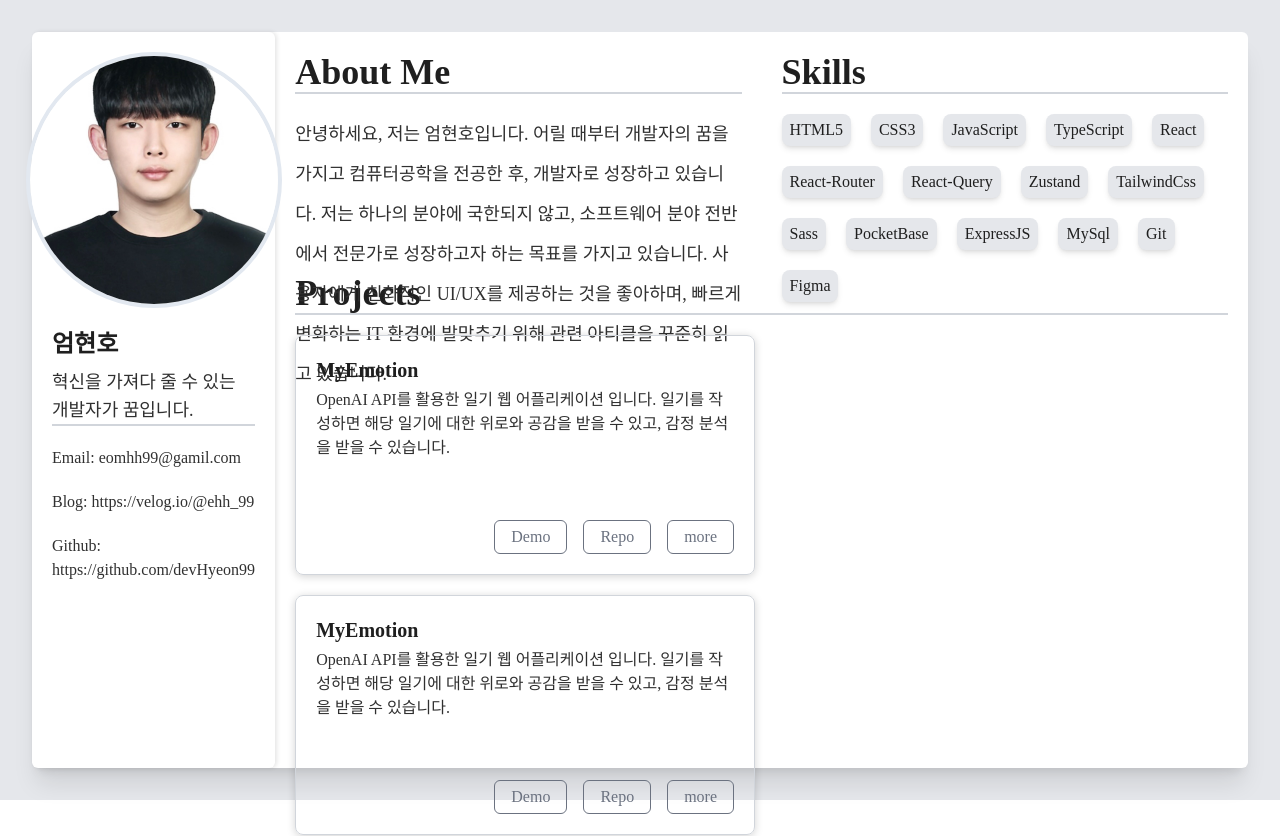
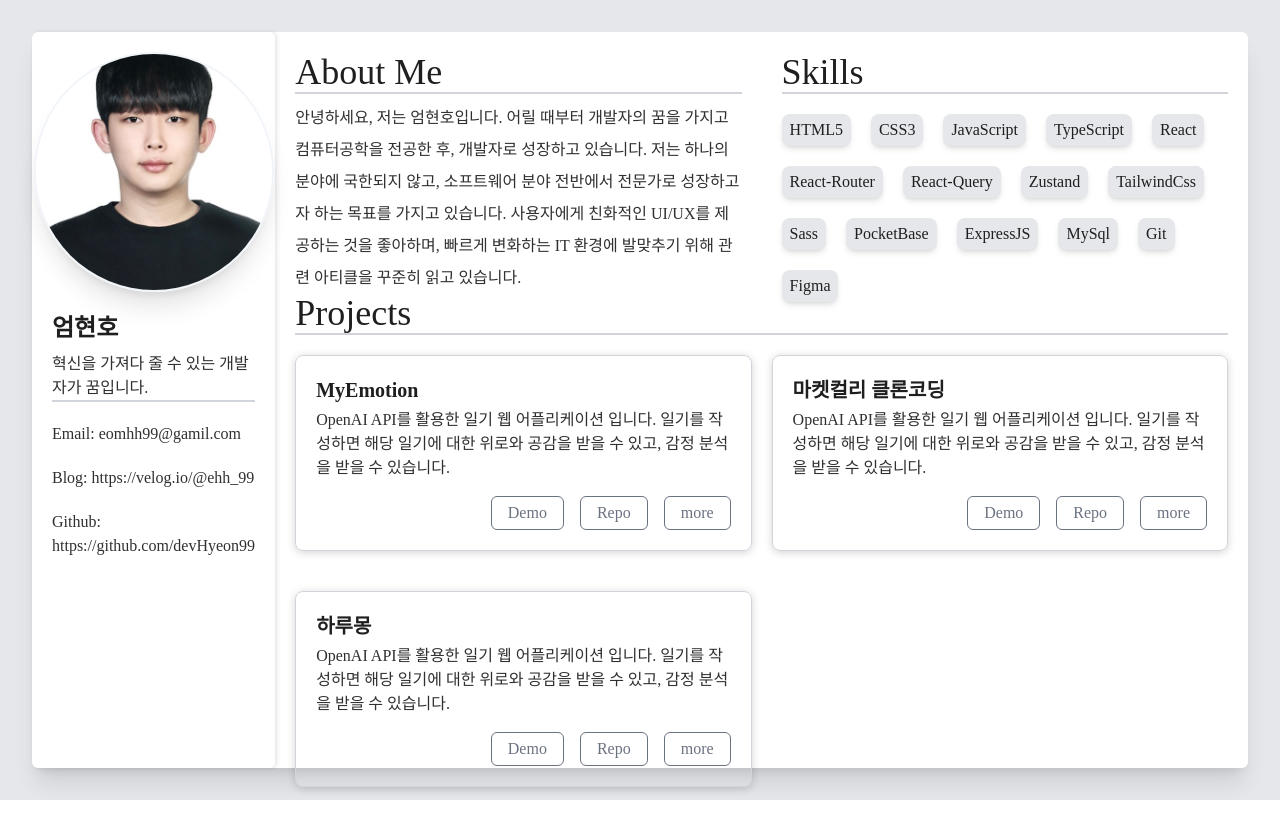
Before and after one commit to devHyeon99/Ehh-Portfolio, a React (Vite) app: page / in a window 1280 px wide. Shown: the top 836 px of the page. After the commit the page ends 800 px from the top, so only its background shows below. Built offline with nearby package versions, Linux system fonts and the light colour scheme; a web font is replaced by a local one.

Commit message:
아이패드, 데스크탑 반응형 디자인 적용 - 프로젝트 데이터 Config 추가 - 프로젝트 모달 컴포넌트 추가

```diff
--- a/src/App.tsx
+++ b/src/App.tsx
@@ -1,14 +1,13 @@
-import Skill from './components/Skill';
-import Project from './components/Project';
-import { SKILLS } from './data/skills';
+import { ProjectCard, Skill } from './components';
+import { SKILLS, PROJECTS } from './data';
 
 const App = () => {
   return (
     <main className='flex bg-white w-[calc(100%-4rem)] h-[calc(100%-4rem)] rounded-md shadow-xl'>
       <nav className='flex flex-col gap-5 items-center w-[20%] h-full rounded-md shadow-[2px_0px_4px_rgba(0,0,0,0.1)]'>
-        <div className='w-64 h-64 mt-5'>
+        <div className='mt-5 w-36 h-36 lg:w-44 lg:h-44 xl:w-60 xl:h-60'>
           <img
-            className='object-cover w-full h-full border-4 rounded-full border-slate-200'
+            className='object-cover w-full h-full border-2 rounded-full shadow-xl border-slate-100'
             src='/src/assets/ehh.jpg'
             alt='프로필'
           />
@@ -17,7 +16,7 @@ const App = () => {
           <span className='w-full mb-2 text-2xl font-semibold text-black'>
             엄현호
           </span>
-          <span className='w-full text-lg border-b-2 border-gray-300 text-gray-custom'>
+          <span className='w-full text-sm border-b-2 border-gray-300 xl:text-base text-gray-custom'>
             혁신을 가져다 줄 수 있는 개발자가 꿈입니다.
           </span>
           <div className='mt-5 text-gray-custom'>
@@ -51,10 +50,10 @@ const App = () => {
       <main className='flex flex-col w-[80%] h-full'>
         <section className='flex justify-between relative w-full h-[30%]'>
           <div className='w-[50%]'>
-            <h2 className='pt-5 mx-5 text-4xl font-semibold text-black border-b-2 border-gray-300'>
+            <h2 className='pt-5 mx-5 text-4xl text-black border-b-2 border-gray-300'>
               About Me
             </h2>
-            <p className='p-5 text-lg font-light leading-10 text-gray-custom'>
+            <p className='px-5 py-2 text-sm font-light leading-8 lg:text-base lg:leading-8 text-gray-custom 2xl:text-lg 2xl:leading-9 2xl:font-extralight'>
               안녕하세요, 저는 엄현호입니다. 어릴 때부터 개발자의 꿈을 가지고
               컴퓨터공학을 전공한 후, 개발자로 성장하고 있습니다. 저는 하나의
               분야에 국한되지 않고, 소프트웨어 분야 전반에서 전문가로 성장하고자
@@ -64,7 +63,7 @@ const App = () => {
             </p>
           </div>
           <div className='w-[50%]'>
-            <h2 className='pt-5 mx-5 text-4xl font-semibold text-black border-b-2 border-gray-300'>
+            <h2 className='pt-5 mx-5 text-4xl text-black border-b-2 border-gray-300'>
               Skills
             </h2>
             <div className='flex flex-wrap gap-5 p-5'>
@@ -79,15 +78,21 @@ const App = () => {
             </div>
           </div>
         </section>
-        <section className='w-full h-[70%]'>
-          <h2 className='pt-5 mx-5 text-4xl font-semibold text-black border-b-2 border-gray-300'>
+        <section className='w-full h-[70%] mt-5'>
+          <h2 className='pt-5 mx-5 text-4xl text-black border-b-2 border-gray-300'>
             Projects
           </h2>
-          <div className='flex gap-5 flex-wrap m-5 h-[calc(427.5px-102px)]'>
-            <Project></Project>
-            <Project></Project>
-            <Project></Project>
-            <Project></Project>
+          <div className='grid grid-cols-2 gap-x-5 gap-y-10 m-5 h-[calc(427.5px-102px)]'>
+            {PROJECTS.map((project) => (
+              <ProjectCard
+                key={project.modalId}
+                name={project.name}
+                modalId={project.modalId}
+                content={project.content}
+                demo_url={project.demo_url}
+                repo_url={project.repo_url}
+              />
+            ))}
           </div>
         </section>
       </main>
--- a/src/components/Modal.tsx
+++ b/src/components/Modal.tsx
@@ -39,12 +39,12 @@ const Modal = ({ modalId, children }: ModalProps) => {
   if (!isOpen) return null;
 
   return ReactDOM.createPortal(
-    <div className='fixed inset-0 z-50 flex items-center justify-center'>
+    <div className='fixed inset-0 z-50 flex items-center justify-center backdrop-blur-[2px]'>
       <div
-        className='fixed inset-0 bg-black opacity-50'
+        className='fixed inset-0 bg-black opacity-30'
         onClick={closeModal}
       ></div>
-      <div className='relative z-10 p-6 bg-white rounded-lg'>
+      <div className='relative z-10 w-[90%] p-6 bg-white rounded-lg xl:w-[60%]'>
         <button className='absolute top-2 right-2' onClick={closeModal}>
           <IoClose size={24} />
         </button>
--- a/src/components/Project.tsx
+++ b/src/components/ProjectCard.tsx
@@ -1,17 +1,32 @@
-const Project = () => {
+import useModal from '../hooks/useModal';
+import ProjectModal from './ProjectModal';
+
+interface ProjectCardProps {
+  name: string;
+  modalId: string;
+  content: string;
+  demo_url: string;
+  repo_url: string;
+}
+
+const ProjectCard = ({
+  name,
+  modalId,
+  content,
+  demo_url,
+  repo_url,
+}: ProjectCardProps) => {
+  const { openModal } = useModal(modalId);
   return (
-    <section className='flex flex-col justify-between w-[49.3%] h-[240px] p-5 border-[1px] rounded-lg border-gray-300 shadow-custom transform transition-transform duration-300 hover:-translate-y-1'>
+    <section className='flex flex-col min-w-[49.3%] justify-between p-5 border-[1px] rounded-lg border-gray-300 shadow-custom transform transition-transform duration-300 hover:-translate-y-1'>
       <div>
-        <h2 className='mb-1 text-xl font-semibold text-black'>MyEmotion</h2>
-        <p className='font-normal text-gray-custom'>
-          OpenAI API를 활용한 일기 웹 어플리케이션 입니다. 일기를 작성하면 해당
-          일기에 대한 위로와 공감을 받을 수 있고, 감정 분석을 받을 수 있습니다.
-        </p>
+        <h2 className='mb-1 text-xl font-semibold text-black'>{name}</h2>
+        <p className='font-light text-gray-custom'>{content}</p>
       </div>
       <div className='flex justify-end gap-4 mt-4'>
         <a
           className='border-[1px] border-gray-500 rounded-md px-4 py-1 text-gray-500 font-normal hover:text-white hover:bg-gray-500 hover:border-gray-500 hover:transition-all'
-          href='#'
+          href={demo_url}
           aria-label='배포 페이지 이동'
           target='blank'
         >
@@ -19,7 +34,7 @@ const Project = () => {
         </a>
         <a
           className='border-[1px] border-gray-500 rounded-md px-4 py-1 text-gray-500 font-normal hover:text-white hover:bg-gray-500 hover:border-gray-500 hover:transition-all'
-          href='#'
+          href={repo_url}
           aria-label='깃허브 저장소 이동'
           target='blank'
         >
@@ -28,12 +43,14 @@ const Project = () => {
         <button
           className='border-[1px] border-gray-500 rounded-md px-4 py-1 text-gray-500 font-normal hover:text-white hover:bg-gray-500 hover:border-gray-500 hover:transition-all'
           type='button'
+          onClick={openModal}
         >
           more
         </button>
+        <ProjectModal name={name} modalId={modalId} />
       </div>
     </section>
   );
 };
 
-export default Project;
+export default ProjectCard;
--- /dev/null
+++ b/src/components/ProjectModal.tsx
@@ -0,0 +1,12 @@
+import Modal from './Modal';
+
+interface ProjectModalProps {
+  modalId: string;
+  name: string;
+}
+
+const ProjectModal = ({ modalId, name }: ProjectModalProps) => {
+  return <Modal modalId={modalId}>{name}</Modal>;
+};
+
+export default ProjectModal;
--- a/src/components/Skill.tsx
+++ b/src/components/Skill.tsx
@@ -20,7 +20,7 @@ const Skill = ({ name, modalId, content }: SkillProps) => {
       </button>
       <Modal modalId={modalId}>
         <h2 className='mb-4 text-2xl font-semibold'>{name}</h2>
-        <p className='w-[800px] whitespace-pre-line font-light text-lg'>
+        <p className='text-lg font-light leading-8 whitespace-pre-line'>
           {content}
         </p>
       </Modal>
--- a/src/components/index.ts
+++ b/src/components/index.ts
@@ -1,3 +1,4 @@
 export { default as Skill } from './Skill.tsx';
-export { default as Project } from './Project.tsx';
+export { default as ProjectCard } from './ProjectCard.tsx';
 export { default as Modal } from './Modal.tsx';
+export { default as ProjectModal } from './ProjectModal.tsx';
--- /dev/null
+++ b/src/data/index.ts
@@ -0,0 +1,2 @@
+export { default as SKILLS } from './skills';
+export { default as PROJECTS } from './projects';
--- /dev/null
+++ b/src/data/projects.ts
@@ -0,0 +1,25 @@
+const PROJECTS = [
+  {
+    name: 'MyEmotion',
+    modalId: 'modal-MyEmotion',
+    content: `OpenAI API를 활용한 일기 웹 어플리케이션 입니다. 일기를 작성하면 해당 일기에 대한 위로와 공감을 받을 수 있고, 감정 분석을 받을 수 있습니다.`,
+    demo_url: 'https://my-emotion.netlify.app',
+    repo_url: 'https://github.com/devHyeon99/My-Emotion',
+  },
+  {
+    name: '마켓컬리 클론코딩',
+    modalId: 'modal-Kurly',
+    content: `OpenAI API를 활용한 일기 웹 어플리케이션 입니다. 일기를 작성하면 해당 일기에 대한 위로와 공감을 받을 수 있고, 감정 분석을 받을 수 있습니다.`,
+    demo_url: 'https://code12hour.netlify.app',
+    repo_url: 'https://github.com/devHyeon99/Code12hour',
+  },
+  {
+    name: '하루몽',
+    modalId: 'modal-HaruMong',
+    content: `OpenAI API를 활용한 일기 웹 어플리케이션 입니다. 일기를 작성하면 해당 일기에 대한 위로와 공감을 받을 수 있고, 감정 분석을 받을 수 있습니다.`,
+    demo_url: 'https://harumong.netlify.app',
+    repo_url: 'https://github.com/devHyeon99/Samcho',
+  },
+];
+
+export default PROJECTS;
--- a/src/data/skills.ts
+++ b/src/data/skills.ts
@@ -1,8 +1,8 @@
-export const SKILLS = [
+const SKILLS = [
   {
     name: 'HTML5',
     modalId: 'modal-html5',
-    content: `시맨틱 태그를 도입하여 문서의 구조와 의미를 명확히 표현할 수 있게 합니다. 시맨틱 태그를 사용하면 검색 엔진 최적화(SEO)에 유리하고, 코드의 가독성이 향상되며, 스크린 리더와 같은 보조 기술이 콘텐츠를 더 잘 이해할 수 있어 이를 프로젝트에 적용한 경험이 있습니다.
+    content: `시맨틱 태그를 사용하여 문서의 구조와 의미를 명확히 표현할 수 있습니다. 검색 엔진 최적화(SEO)에 유리하고, 코드의 가독성이 향상되며, 스크린 리더와 같은 보조 기술이 콘텐츠를 더 잘 이해할 수 있어 웹 접근성이 높아지며 이를 프로젝트에 적용한 경험이 있습니다.
 
     ARIA(Accessible Rich Internet Applications) 속성을 활용하여 스크린 리더 사용자가 웹 콘텐츠를 더 잘 이해할 수 있도록 돕고, 시맨틱 태그를 사용하여 콘텐츠 구조를 명확히 함으로써 모든 사용자에게 더 나은 웹 경험을 제공할 수 있도록 하는 것이 중요하며 이를 프로젝트에 적용한 경험이 있습니다.`,
   },
@@ -22,6 +22,8 @@ export const SKILLS = [
 
     ES6 모듈 시스템을 사용하여 코드를 모듈화하고 재사용성을 높입니다. import/export 구문을 활용하여 코드의 유지보수성을 향상시키고, 프로젝트의 구조를 체계적으로 관리한 경험이 있습니다.
 
+    ES6에서의 arrow functions, class, template literals, destructuring assignments, default parameters, Map, Set, Promises 등 이러한 기능들을 활용하여 더 간결하고 효율적인 코드를 작성할 수 있습니다.
+
     웹 컴포넌트(Web Components)를 활용하여 재사용 가능한 커스텀 HTML 요소를 만들고, 캡슐화된 컴포넌트를 개발할 수 있습니다. Shadow DOM, Custom Elements, HTML Templates 등을 실제 프로젝트에 적용한 경험이 있습니다.`,
   },
   {
@@ -34,9 +36,9 @@ export const SKILLS = [
     modalId: 'modal-react',
     content: `React의 컴포넌트 기반 아키텍처를 배우면서, UI를 독립적인 컴포넌트 단위로 나누어 관리하는 방법을 익혔습니다. 이로 인해 복잡한 사용자 인터페이스를 효율적으로 구축할 수 있게 되었고, 재사용 가능한 컴포넌트를 설계하여 유지보수성을 높이는 데 도움이 되었습니다. 이러한 개념을 실제 프로젝트에 적용하면서, 컴포넌트 간 의존성을 최소화하고, 확장 가능한 아키텍처를 구현할 수 있었습니다.
 
-      React에서 상태 관리의 중요성을 깨닫고, 컴포넌트 내에서 상태(state)를 효율적으로 관리하는 방법을 학습했습니다. 이를 통해 UI의 변화를 즉시 반영하고, 사용자와의 상호작용에 따라 동적으로 변하는 화면을 구현할 수 있었습니다. 상태 변화에 따른 리렌더링을 적절히 활용하여 성능을 최적화하고, 복잡한 애플리케이션에서 상태 흐름을 명확히 관리할 수 있었습니다.
+    React에서 상태 관리의 중요성을 깨닫고, 컴포넌트 내에서 상태(state)를 효율적으로 관리하는 방법을 학습했습니다. 이를 통해 UI의 변화를 즉시 반영하고, 사용자와의 상호작용에 따라 동적으로 변하는 화면을 구현할 수 있었습니다. 상태 변화에 따른 리렌더링을 적절히 활용하여 성능을 최적화하고, 복잡한 애플리케이션에서 상태 흐름을 명확히 관리할 수 있었습니다. 예를 들어, 상태를 로컬 상태와 전역 상태로 나누어 관리하거나, 상태 관리 라이브러리인 Zustand를 활용하여 상태를 중앙에서 일관되게 관리함으로써, 컴포넌트 간의 상태 공유와 유지보수를 용이하게 했습니다. 또한, useState, useReducer, useContext와 같은 훅을 적절히 사용하여 컴포넌트의 상태를 효율적으로 관리하고, 필요에 따라 비동기 상태 관리를 위해 React Query를 활용하여 데이터 페칭과 캐싱을 최적화를 할 수 있었습니다.
 
-      React의 생명주기 메서드와 훅(Hooks)의 개념을 익히고, 이를 통해 함수형 컴포넌트에서도 상태 관리와 부수 효과를 처리할 수 있는 방법을 배웠습니다. useState와 useEffect를 사용하여, 컴포넌트가 렌더링될 때마다 필요한 작업을 자동으로 처리하고, 코드의 가독성을 높이면서 재사용성을 강화하는 방식으로 프로젝트에 적용했습니다. 이를 통해 리액트의 효율적인 상태 관리 및 동작 제어를 구현할 수 있었습니다.
+    React의 생명주기 메서드와 훅(Hooks)의 개념을 익히고, 이를 통해 함수형 컴포넌트에서도 상태 관리와 부수 효과를 처리할 수 있는 방법을 배웠습니다. useState와 useEffect를 사용하여, 컴포넌트가 렌더링될 때마다 필요한 작업을 자동으로 처리하고, 코드의 가독성을 높이면서 재사용성을 강화하는 방식으로 프로젝트에 적용했습니다. 이를 통해 리액트의 효율적인 상태 관리 및 동작 제어를 구현할 수 있었습니다.
     `,
   },
   {
@@ -57,8 +59,7 @@ export const SKILLS = [
   {
     name: 'Zustand',
     modalId: 'modal-zustand',
-    content: `
-      Zustand를 활용하여 전역 상태 관리를 단순하고 직관적으로 구현했습니다. 복잡한 상태 관리 로직을 간소화하고, 성능 최적화를 통해 효율적인 애플리케이션을 만들 수 있었습니다. 이를 통해 상태 관리의 복잡성을 줄이고, 프로젝트에서 실제로 적용하여 효과를 보았습니다.
+    content: `Zustand를 활용하여 전역 상태 관리를 단순하고 직관적으로 구현했습니다. 복잡한 상태 관리 로직을 간소화하고, 성능 최적화를 통해 효율적인 애플리케이션을 만들 수 있었습니다. 이를 통해 상태 관리의 복잡성을 줄이고, 프로젝트에서 실제로 적용하여 효과를 보았습니다.
     `,
   },
   {
@@ -97,3 +98,5 @@ export const SKILLS = [
     content: `Figma를 사용하여 UI/UX 디자인을 효율적으로 수행할 수 있습니다. 프로토타이핑, 디자인 시스템 구축, 협업 기능 등을 활용하여 사용자 중심의 디자인을 만든 경험이 있습니다.`,
   },
 ];
+
+export default SKILLS;
```
